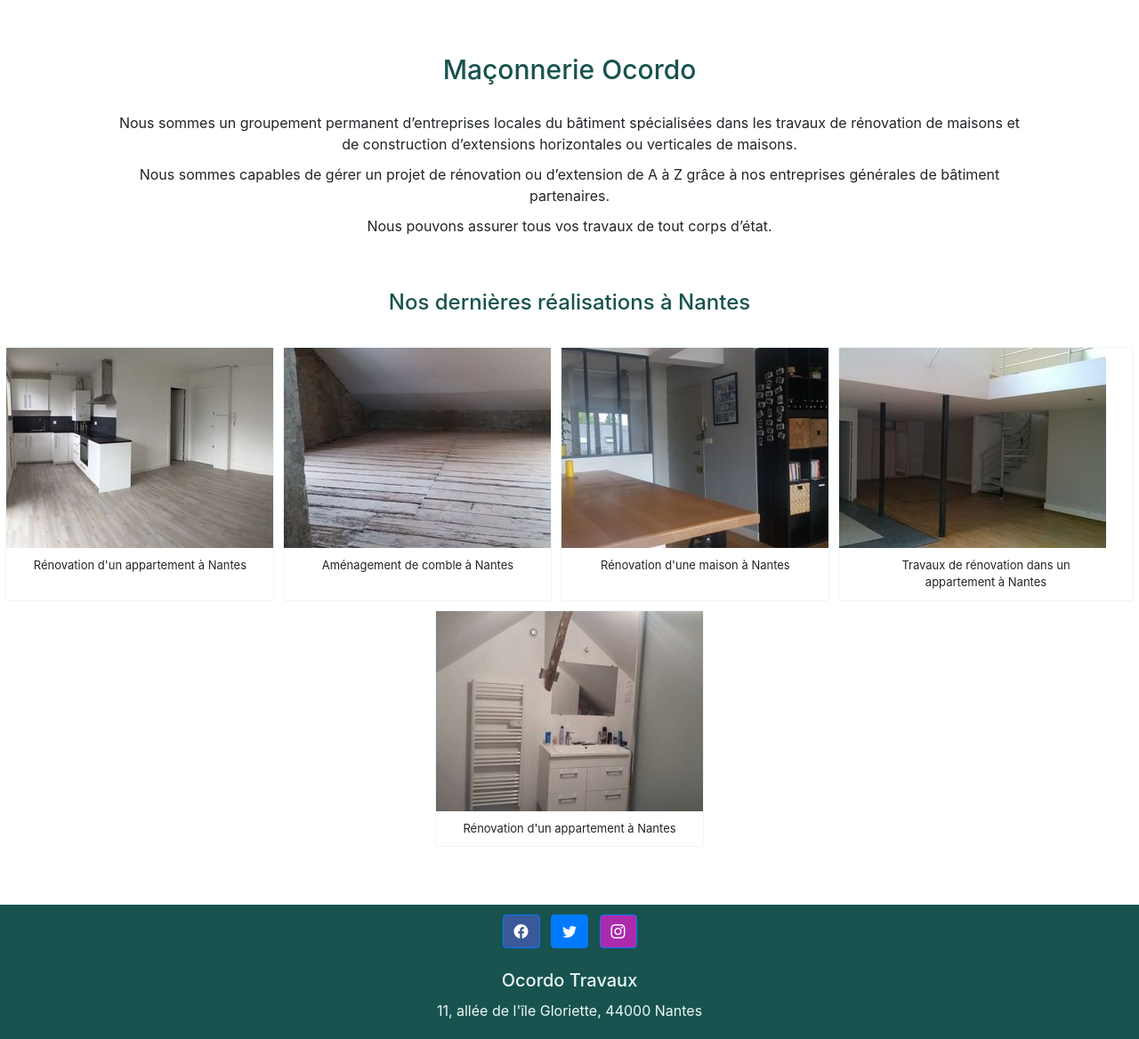
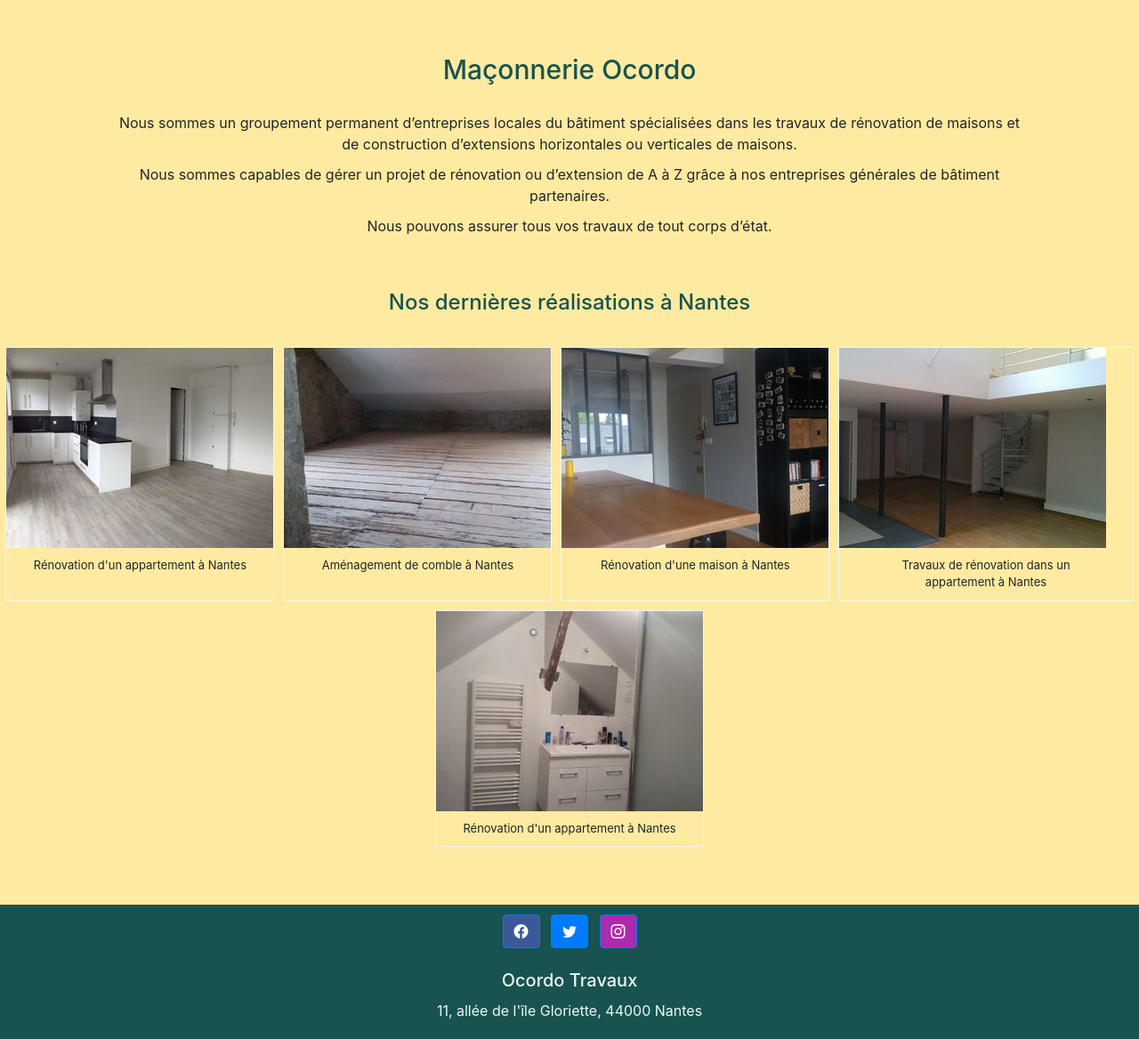
Before and after one commit to MathiasCabrol/Projet-PHP, a PHP site: page / in a window 1280 px wide. Shown: the part 56-1224 px from the top of the page at 89% size. Run offline with PHP 8.4, Linux system fonts and the light colour scheme; some libraries are stand-ins or nearby versions.

Commit message:
Changement de la couleur de fond du site

```diff
--- a/assets/css/style.css
+++ b/assets/css/style.css
@@ -1,3 +1,6 @@
+body{
+   background-color: #FEEAA1;
+}
 /* Style navBar */
 nav {
     background-color: #18534F !important;
@@ -68,7 +71,7 @@ h2 {
     left: 60%;
     bottom: -20%;
     font-size: 30px;
-    font-family: cursive;
+    font-family: Brush Script MT, cursive;
     text-decoration: underline;
 }
 .serious {
```
